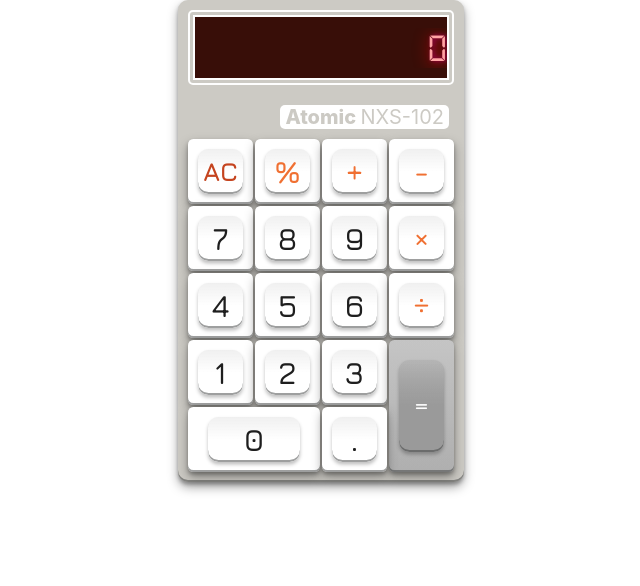
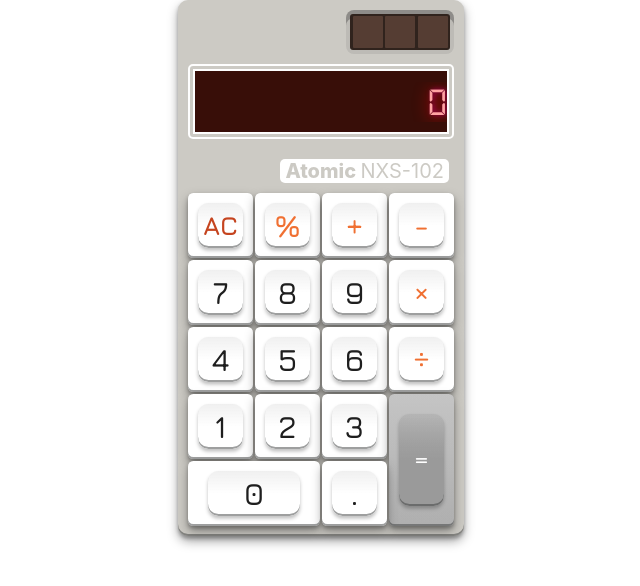
Before and after one commit to franjmr0416/retro-calc, a React (Create React App) app: page / in a window 1280 px wide. Shown: the top 586 px of the page, without its empty margins (319-959 px from the left). Built offline with nearby package versions, Linux system fonts and the light colour scheme.

Commit message:
add: solar cells

```diff
--- a/src/App.js
+++ b/src/App.js
@@ -6,6 +6,7 @@ import { useState } from 'react'
 import Middle from './layouts/Middle'
 import Model from './components/Model'
 import Main from './layouts/Main'
+import SolarCells from './components/SolarCells'
 
 const App = () => {
   const [input, setInput] = useState('0')
@@ -37,6 +38,7 @@ const App = () => {
   }
   return (
     <Main>
+      <SolarCells />
       <Display input={input} />
       <Middle>
         <Model />
--- /dev/null
+++ b/src/components/SolarCells.js
@@ -0,0 +1,45 @@
+import React from 'react'
+import styled from 'styled-components'
+
+const Shadow = styled.div`
+  padding: 4px;
+  background: #bdbbb6;
+  box-shadow: inset 0px 8px 0px rgba(0, 0, 0, 0.25);
+  border-radius: 8px;
+`
+
+const SolarCell = styled.div`
+  height: 32px;
+  width: 30px;
+  background-color: #553d33;
+  border-radius: 1px;
+`
+const Border = styled.div`
+  display: flex;
+  justify-content: space-evenly;
+  width: 100px;
+  background-color: #30231d;
+  padding: 2px 0;
+  border-radius: 3px;
+`
+const Row = styled.div`
+  display: flex;
+  justify-content: end;
+  margin-bottom: 1rem;
+`
+
+const SolarCells = () => {
+  return (
+    <Row>
+      <Shadow>
+        <Border>
+          <SolarCell />
+          <SolarCell />
+          <SolarCell />
+        </Border>
+      </Shadow>
+    </Row>
+  )
+}
+
+export default SolarCells
```
